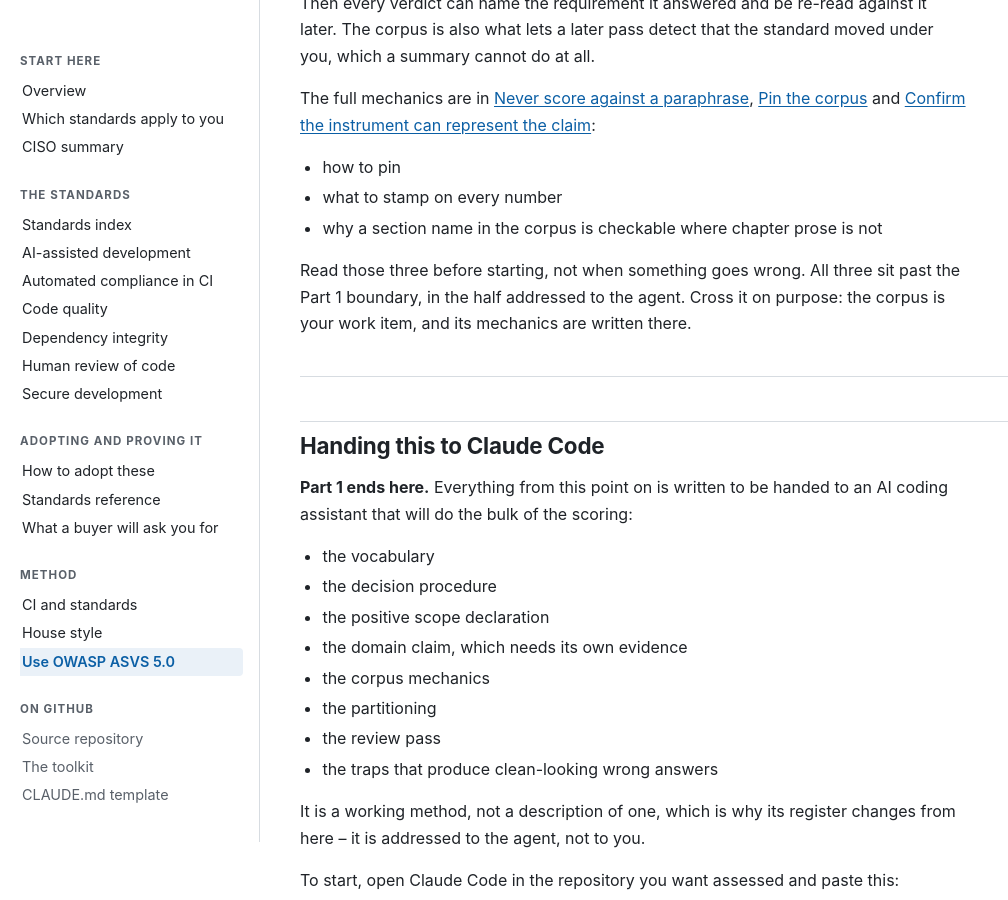
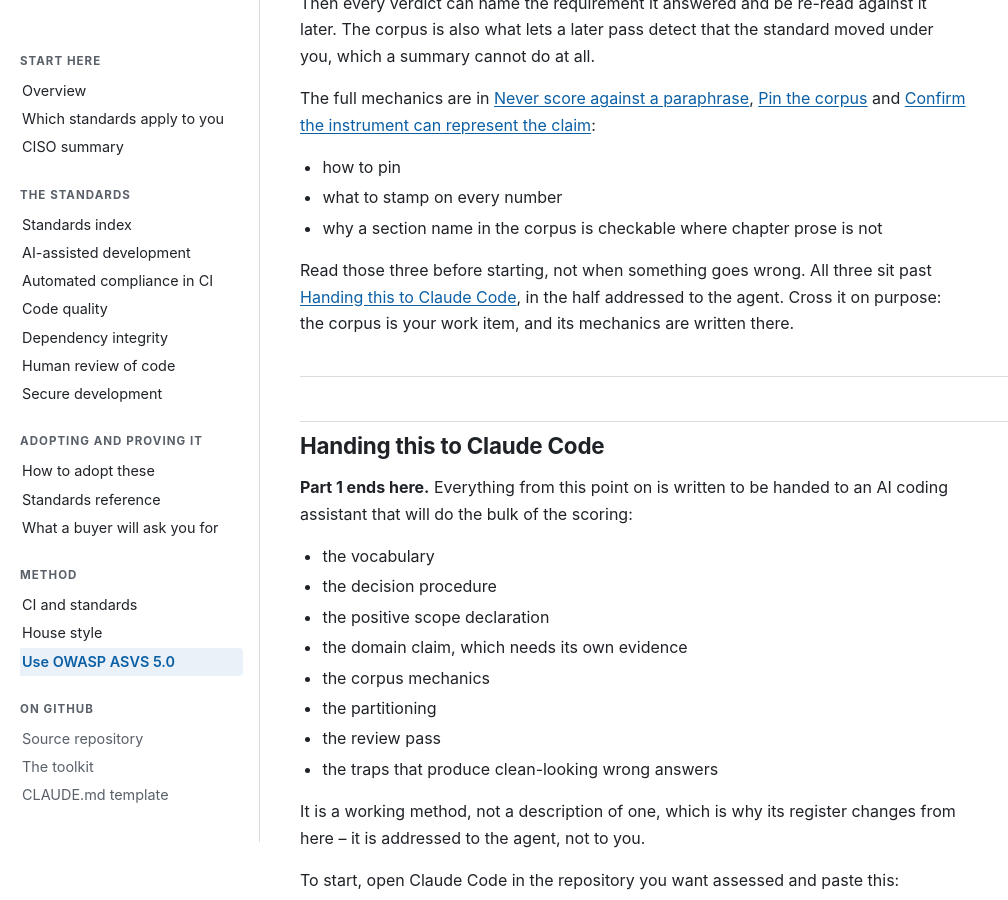
Before and after one commit to wshallwshall/secure-development-standards, a Jekyll site: the page built from docs/ASVS-ASSESSMENT.md, in a window 1280 px wide and 900 px high, scrolled down 6222 px. Shown: the whole window, without its empty margins (0-1008 px from the left). Built offline with Jekyll 4.4.1, drawn with Linux system fonts in a browser that asks for light colours; our own code applies the rules of GitHub Pages for plain Markdown files.

Commit message:
The boundary was named six lines before the page introduces it (#38)
A one-paragraph correction to 9271c4c. The fix that commit shipped for the pre-flight reading list
was the drafted wording, not the amended one, and the amendment existed for a reason.

WHAT WAS WRONG. "All three sit past the Part 1 boundary" pointed at a label the page had not yet
used. "Part 1" appeared exactly twice in the file: there, and six lines later at "**Part 1 ends
here.**", which is where it is introduced. A reader met the name in a sentence that assumed it,
before the sentence that defines it. The same commit had just removed "the first half is yours" from
the opening for naming that span by a proportion, so the net was two names for one boundary and the
new one forward-referencing.

The review that found this had flagged the collision before the commit landed, and named the fix.
The fix was not applied. Five of six amendments went in and this one did not, so what shipped was
the version its own reviewer had rejected. Recorded here rather than quietly corrected, because a
correction that hides how it was needed teaches nothing.

WHAT CHANGED. The sentence names the boundary by the section it is, linked, rather than by a label:
"All three sit past [Handing this to Claude Code](...), in the half addressed to the agent." The
link is the one the opening already uses for the same boundary, and the anchor is checked by
test_internal_links_resolve.py. "Part 1" now occurs once in the file, at the marker that defines it.

WHAT WAS DELIBERATELY NOT DONE. The Part vocabulary is not removed. HOUSE-STYLE.md pins this section
as the only marker that Part 1 ends, so deleting the label costs a second file this session does not
own. Naming the boundary by its section makes the label resolve where it stands, which was the
defect; the label itself is not one.

MEASURED. Long sentences 217 -> 217, fat cells 30 -> 30, both unchanged and at or inside baseline.
146 tests green, Word copy rebuilt with pandoc 3.10, zero non-ASCII bytes.

Co-authored-by: Claude Opus 5 <noreply@anthropic.com>

```diff
--- a/docs/ASVS-ASSESSMENT.md
+++ b/docs/ASVS-ASSESSMENT.md
@@ -220,9 +220,9 @@ The full mechanics are in
 * what to stamp on every number
 * why a section name in the corpus is checkable where chapter prose is not
 
-Read those three before starting, not when something goes wrong. All three sit past the Part 1
-boundary, in the half addressed to the agent. Cross it on purpose: the corpus is your work item,
-and its mechanics are written there.
+Read those three before starting, not when something goes wrong. All three sit past
+[Handing this to Claude Code](#handing-this-to-claude-code), in the half addressed to the agent.
+Cross it on purpose: the corpus is your work item, and its mechanics are written there.
 
 ---
 
```
Also changed, not shown: 1 other file.
